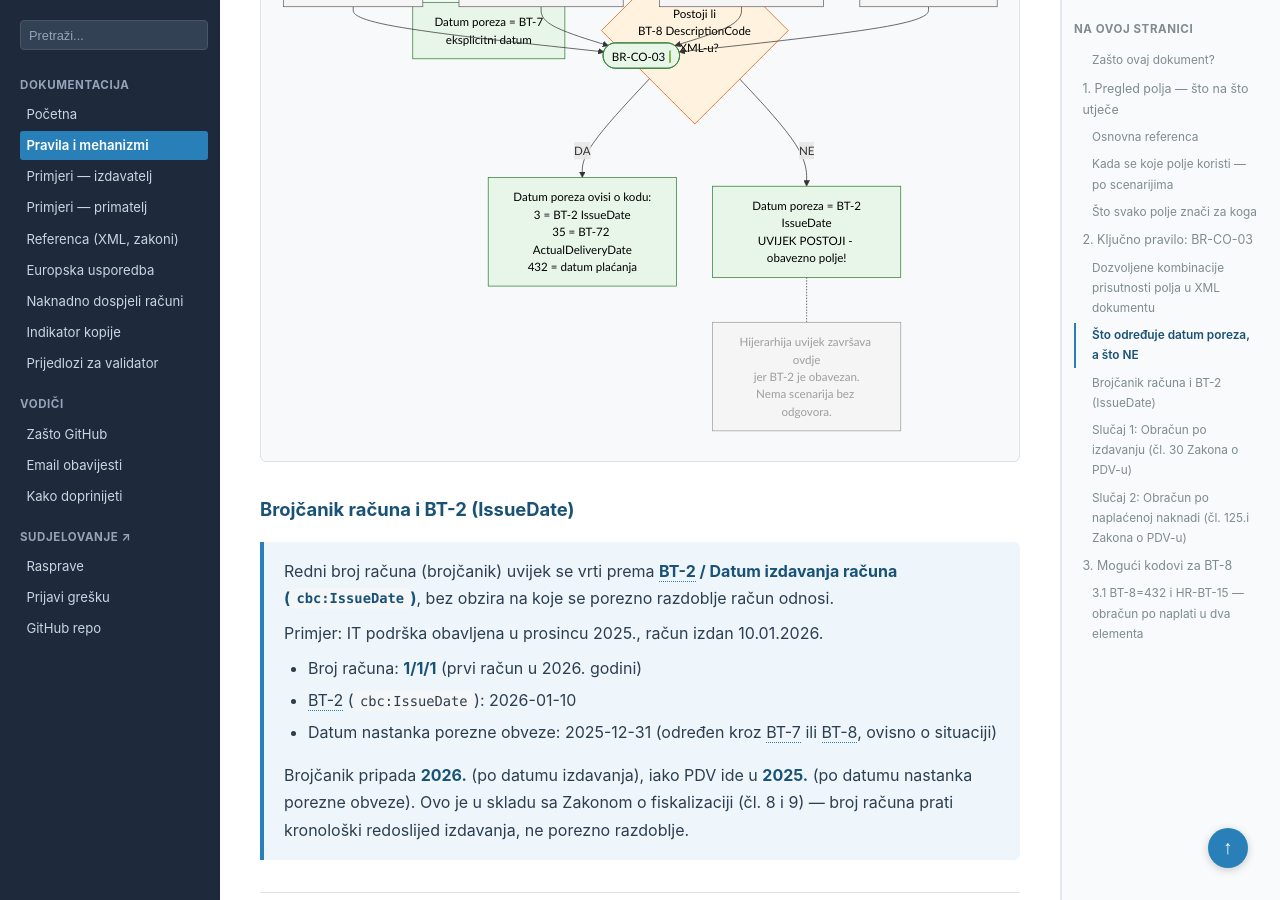
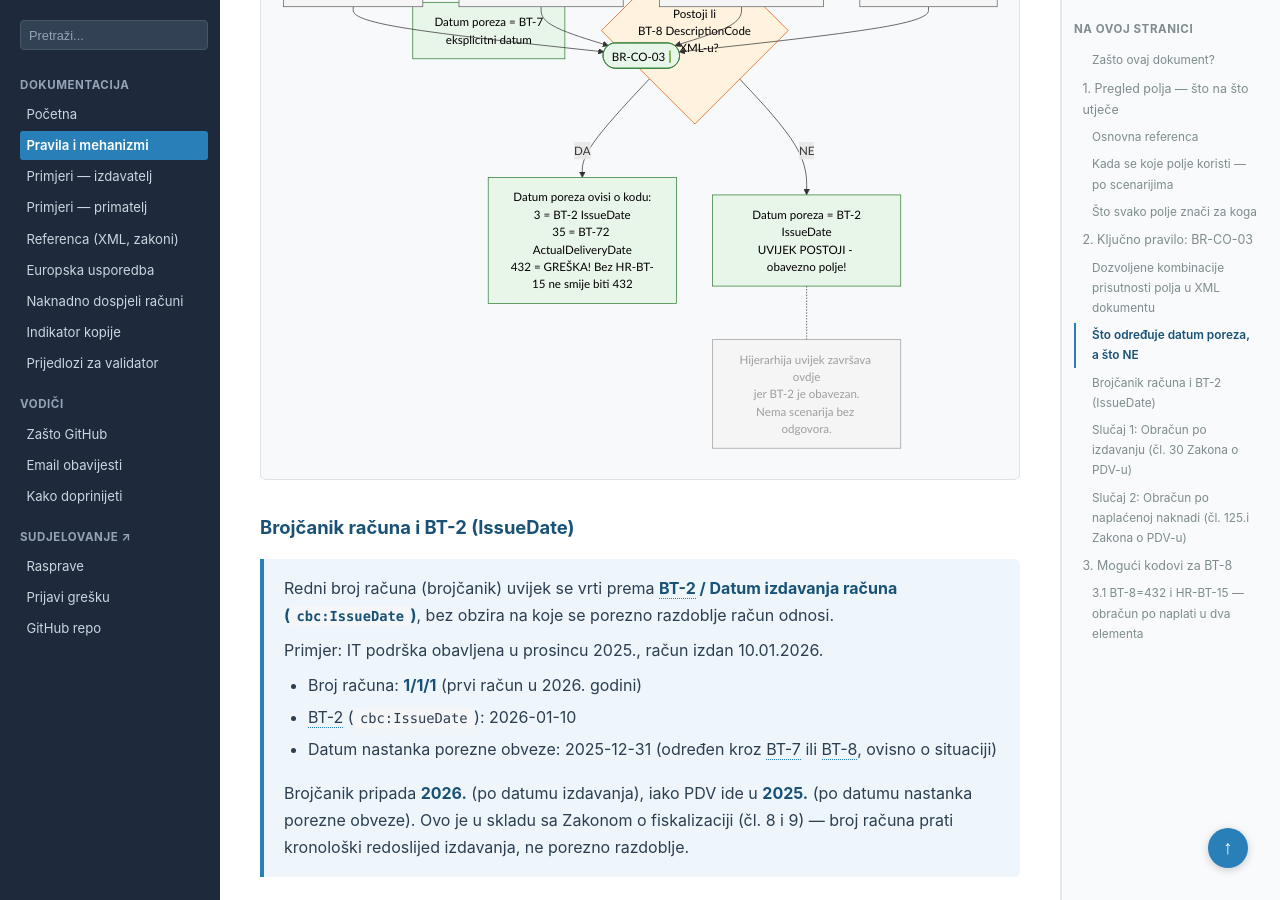
Before and after one commit to dageci/eracun-fiskalizacija-datumi, a Jekyll site: the page built from docs/pravila.md, in a window 1280 px wide and 900 px high, scrolled down 8894 px. Built offline with Jekyll 4.4.1, drawn with Linux system fonts in a browser that asks for light colours.

Commit message:
flowchart: BT-8=432 bez HR-BT-15 označen kao GREŠKA (HR-BR-GECI-F01)

```diff
--- a/docs/pravila.md
+++ b/docs/pravila.md
@@ -135,7 +135,7 @@ flowchart TD
     CHECK1 -->|DA| RESULT1[Datum poreza = BT-7<br>eksplicitni datum]
     CHECK1 -->|NE| CHECK2{Postoji li<br>BT-8 DescriptionCode<br>u XML-u?}
 
-    CHECK2 -->|DA| RESULT2[Datum poreza ovisi o kodu:<br>3 = BT-2 IssueDate<br>35 = BT-72 ActualDeliveryDate<br>432 = datum plaćanja]
+    CHECK2 -->|DA| RESULT2[Datum poreza ovisi o kodu:<br>3 = BT-2 IssueDate<br>35 = BT-72 ActualDeliveryDate<br>432 = GREŠKA! Bez HR-BT-15 ne smije biti 432]
     CHECK2 -->|NE| RESULT3[Datum poreza = BT-2<br>IssueDate<br>UVIJEK POSTOJI - obavezno polje!]
 
     RESULT3 -.- NOTE[Hijerarhija uvijek završava ovdje<br>jer BT-2 je obavezan.<br>Nema scenarija bez odgovora.]
```
